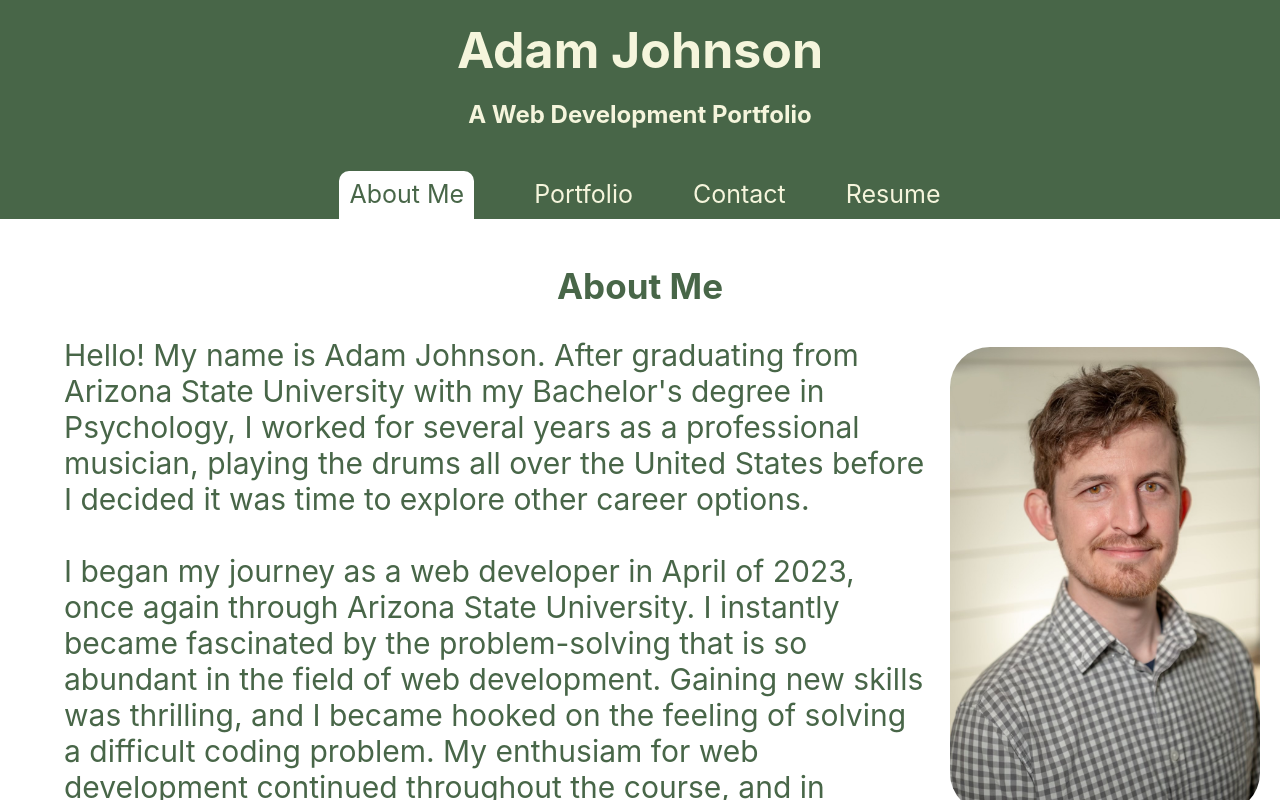
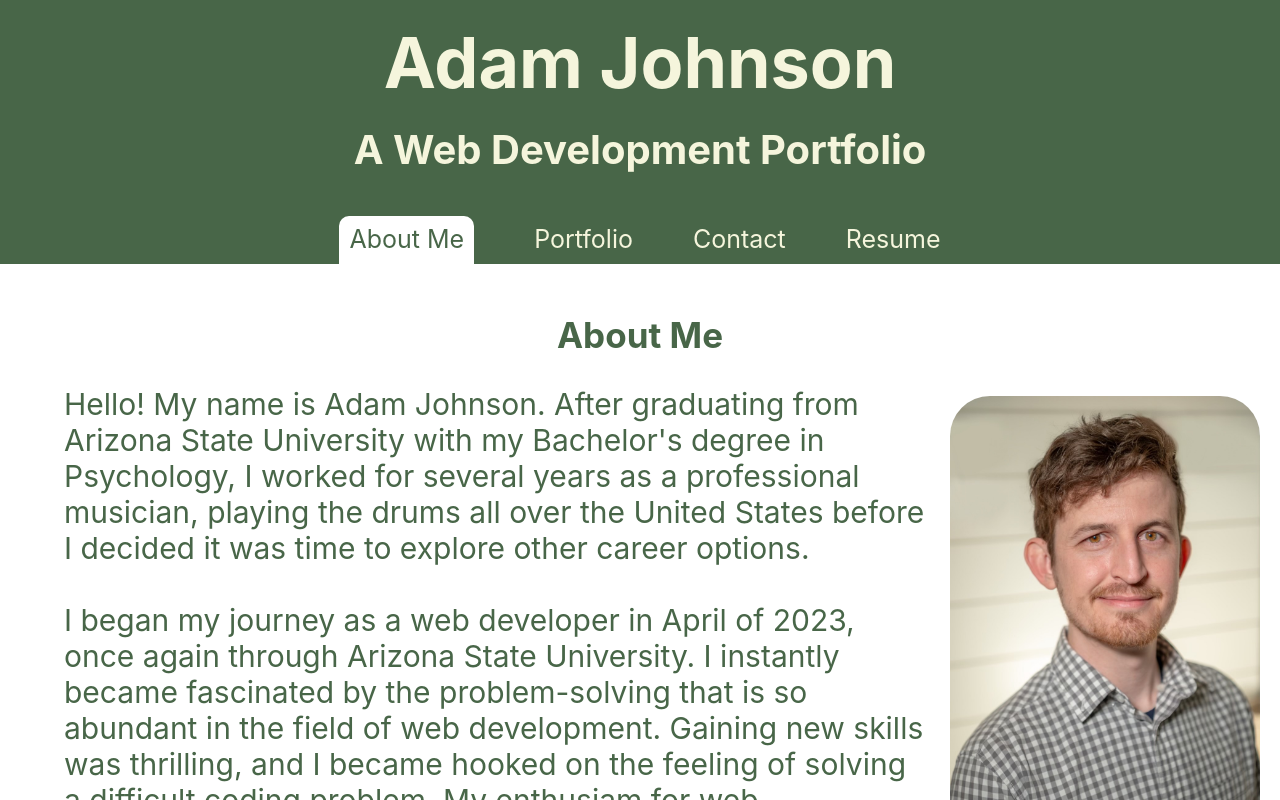
Before and after one commit to AdamJohnson92/Portfolio-Adam-Johnson, a React (Create React App) app: page / in a window 1280 px wide. Shown: the top 800 px of the page. Built offline with nearby package versions, Linux system fonts and the light colour scheme.

Commit message:
Restyling edits, fixing header height to also include the nav bar. Adjusted h's for document flow. Removed padding from section heading now that header height is fixed.

```diff
--- a/src/components/pages/Contact.js
+++ b/src/components/pages/Contact.js
@@ -50,14 +50,14 @@ export default function Contact() {
   return (
     <div className='body-content text-green'>
       <h3>Contact Adam</h3>
-      <h2>Email: adamgjohnson92@gmail.com</h2>
-      <h2>Phone: 480-421-8720</h2>
-      <h2>
+      <h4 className="contact-item">Email: adamgjohnson92@gmail.com</h4>
+      <h4 className="contact-item">Phone: 480-421-8720</h4>
+      <h4 className="contact-item">
         <a className="text-green body-link" href="https://www.linkedin.com/in/adam-johnson-61769b21a/">LinkedIn</a>
-      </h2>
-      <h2>
+      </h4>
+      <h4 className="contact-item">
         <a className="text-green body-link" href="https://github.com/AdamJohnson92">GitHub</a>
-      </h2>
+      </h4>
 
 
       {/* <form className="contact-form" action="mailto:adamgjohnson92@gmail.com" method="POST" encType="text/plain">
--- a/src/components/pages/Portfolio.js
+++ b/src/components/pages/Portfolio.js
@@ -77,7 +77,7 @@ export default function Portfolio() {
     <div className='body-content text-green'>
       <h3>Portfolio</h3>
       <p>Click the text box to visit the GitHub Repository. Click the image to visit the deployed application if it is still actively deployed.</p>
-      <p>(Note: Some applications are used entirely in the command line interface and have no deployments. Other applications that were deployed with Heroku may no longer have live deployments)</p>
+      <p>(Note: Some applications are used entirely in the command line interface and have no deployments. Other applications that were deployed with Heroku may no longer have live deployments, and may have screen recording demonstrations.)</p>
       <div className="portfolio-container">
         <PortItem portfolioRoster={portfolioRoster} />
       </div>
--- a/src/components/pages/Resume.js
+++ b/src/components/pages/Resume.js
@@ -2,9 +2,9 @@ export default function Resume() {
   return (
     <div className='resume-full body-content text-green'>
       <h3>Resume</h3>
-      <p>
+      <h4>
         <a className="body-link text-green"href={require("../../assets/resume.pdf")} download={'Adam_G_Johnson_Resume.pdf'}> Click here to download the pdf</a>
-      </p>
+      </h4>
 
       <h2> Adam Johnson</h2>
       <p className='resume-contact-info'>Scottsdale, AZ 85257</p>
--- a/src/index.css
+++ b/src/index.css
@@ -53,7 +53,7 @@ code {
   padding-top: 20px;
   top: 0px;
   width: 100%;
-  height: 140px;
+  height: auto;
   text-align: center;
   background-color: var(--sage);
   margin: 0px;
@@ -90,14 +90,11 @@ h4 {
   margin: 0;
   position: relative;
   bottom: 0;
-
   display: flex;
   flex-direction: row;
   justify-content: center;
   padding: 0px;
   margin-top: 0px;
-
-  background-color: var(--sage);
 }
 
 ul {
@@ -207,7 +204,7 @@ img {
 }
 
 .portfolio-item-text-area:hover {
-  background-color: var(--cinnamon);
+  background-color: rgb(49, 70, 49);
   border-radius: 0px 0px 5px 5px;
 }
 
@@ -216,6 +213,14 @@ img {
   margin-top: 0px;
   text-decoration: none;
   color: var(--beige);
+}
+
+.contact-item {
+  color: var(--sage);
+  text-decoration: none;
+  font-size: 20px;
+  float: none;
+  padding: 20px;
 }
 
 .contact-form {
@@ -373,17 +378,22 @@ img {
   }
 
   h1 {
-    font-size: 50px;
+    font-size: 70px;
+  }
+
+  h2 {
+    font-size: 40px;
   }
 
   h3 {
     font-size: 35px;
-    padding-top: 55px;
+    /* padding-top: 45px; */
   }
 
   .text-left {
     font-size: 30px;
   }
+
 
   .resume-body {
     width: 60%;
```
